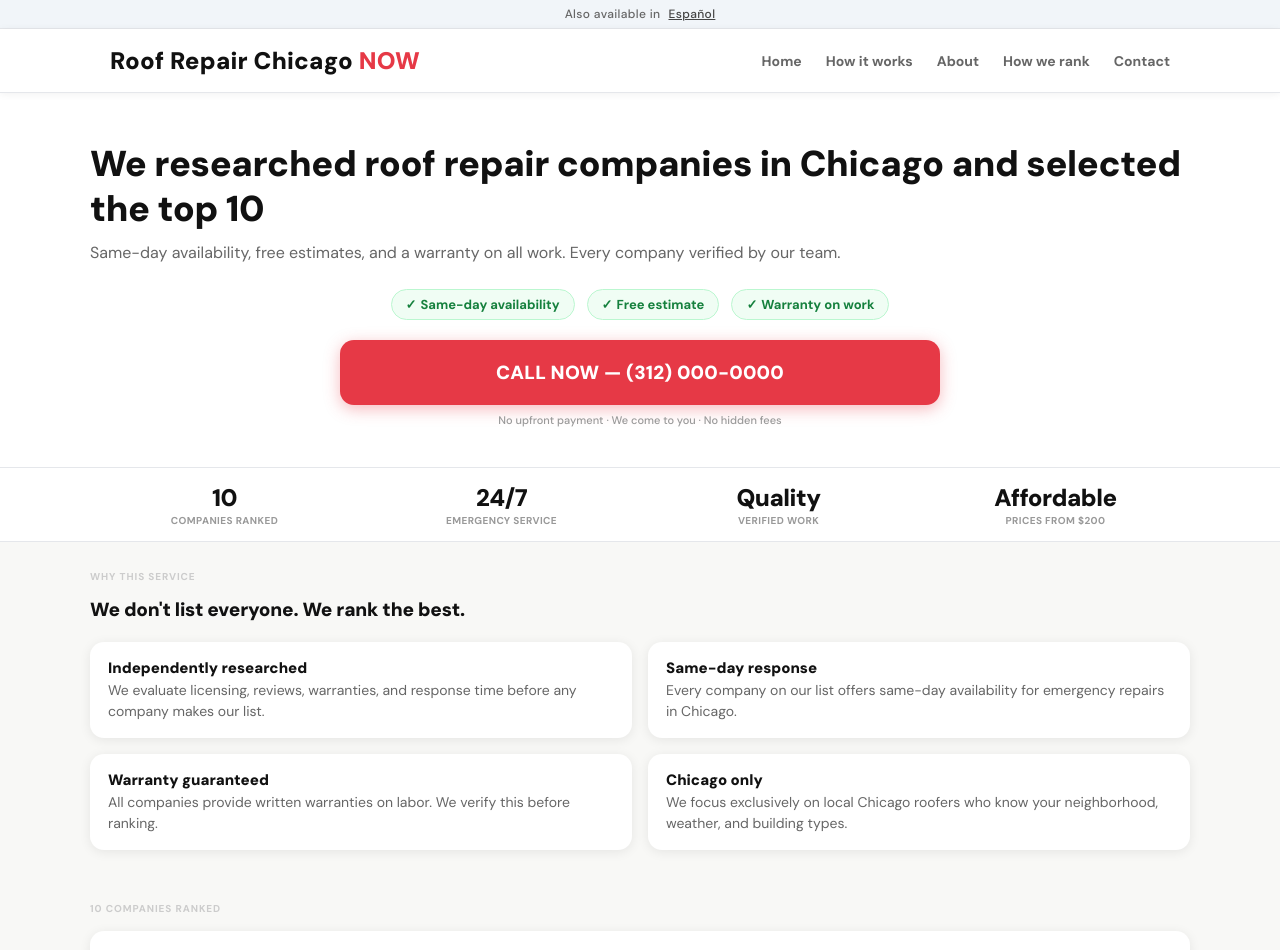
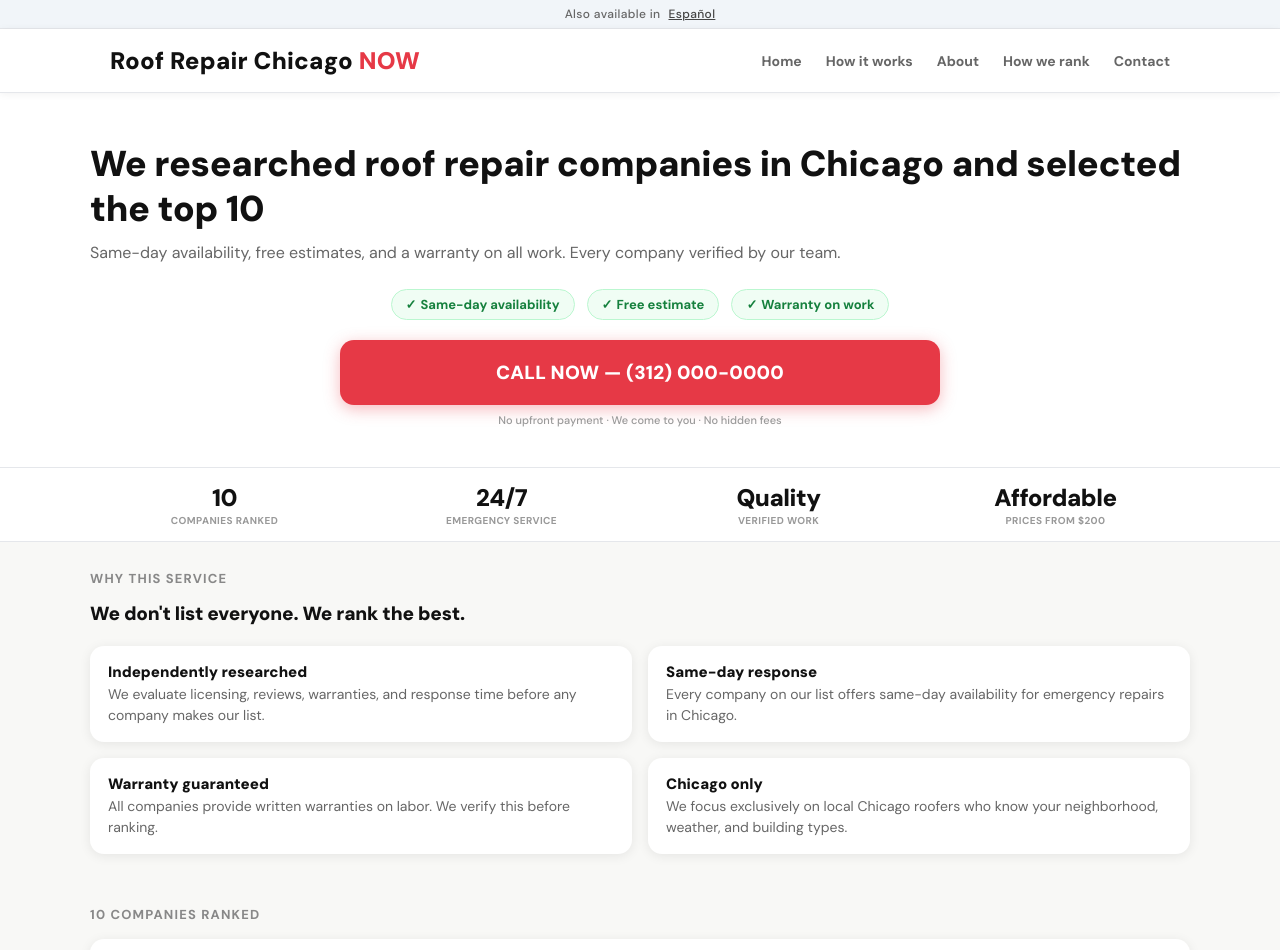
Before and after one commit to dm100usa-oss/roof-repair-chicago-now, a Next.js app: page / in a window 1280 px wide. Shown: the top 950 px of the page. Built offline with nearby package versions, Linux system fonts and the light colour scheme.

Commit message:
Add files via upload

```diff
--- a/src/app/page.module.css
+++ b/src/app/page.module.css
@@ -90,7 +90,7 @@
 /* WHY US */
 .whyUs { padding: 1.75rem 1.25rem; background: var(--bg); }
 .whyInner { max-width: var(--max-width); margin: 0 auto; }
-.sectionLabel { font-size: 10px; font-weight: 700; letter-spacing: .09em; text-transform: uppercase; color: #ccc; margin-bottom: .875rem; }
+.sectionLabel { font-size: 13px; font-weight: 700; letter-spacing: .09em; text-transform: uppercase; color: #888; margin-bottom: .875rem; }
 .whyTitle { font-size: 19px; font-weight: 900; color: var(--text); margin-bottom: 1.25rem; letter-spacing: -.01em; }
 .whyGrid { display: flex; flex-direction: column; gap: .75rem; }
 .whyCard { background: var(--white); border-radius: var(--radius); padding: 1rem 1.125rem; box-shadow: var(--shadow); }
@@ -100,7 +100,7 @@
 /* COMPANIES */
 .companies { padding: 0 1.25rem 1.5rem; background: var(--bg); }
 .companiesInner { max-width: var(--max-width); margin: 0 auto; }
-.rankedLabel { font-size: 10px; font-weight: 700; letter-spacing: .09em; text-transform: uppercase; color: #ccc; margin-bottom: 1rem; padding-top: 1.5rem; }
+.rankedLabel { font-size: 13px; font-weight: 700; letter-spacing: .09em; text-transform: uppercase; color: #888; margin-bottom: 1rem; padding-top: 1.5rem; }
 
 /* URGENCY */
 .urgency { background: #111; padding: 1.75rem 1.25rem; }
```
